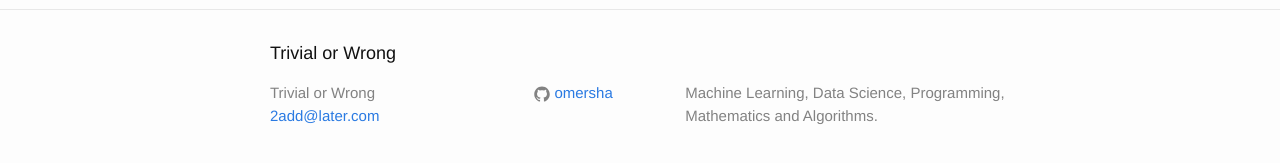
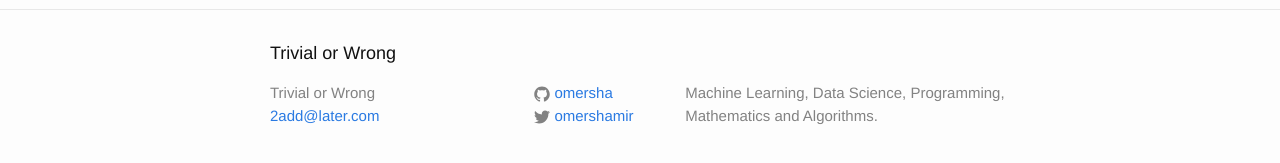
Before and after one commit to omersha/omersha.github.io, a Jekyll site: the page built from about.md, in a window 1280 px wide. Shown: the part 263-426 px from the top of the page. Built offline with Jekyll 4.4.1, drawn with Linux system fonts in a browser that asks for light colours.

Commit message:
Set twitter account

```diff
--- a/_config.yml
+++ b/_config.yml
@@ -5,7 +5,7 @@ description: > # this means to ignore newlines until "baseurl:"
   Machine Learning, Data Science, Programming, Mathematics and Algorithms.
 baseurl: "" # the subpath of your site, e.g. /blog/
 url: "http://omersha.github.io/" # the base hostname & protocol for your site
-#twitter_username: jekyllrb
+twitter_username: omershamir
 github_username:  omersha
 
 # Build settings
```
